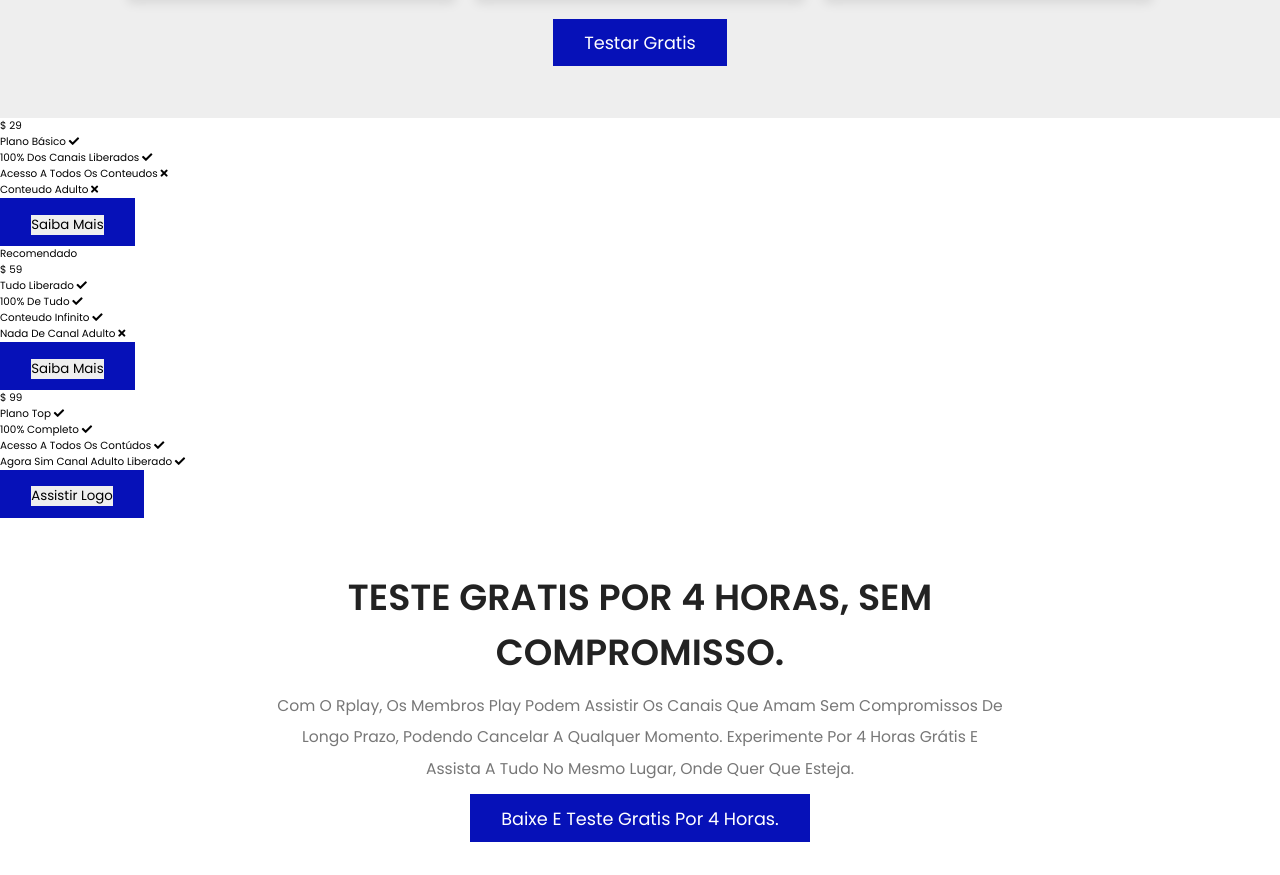
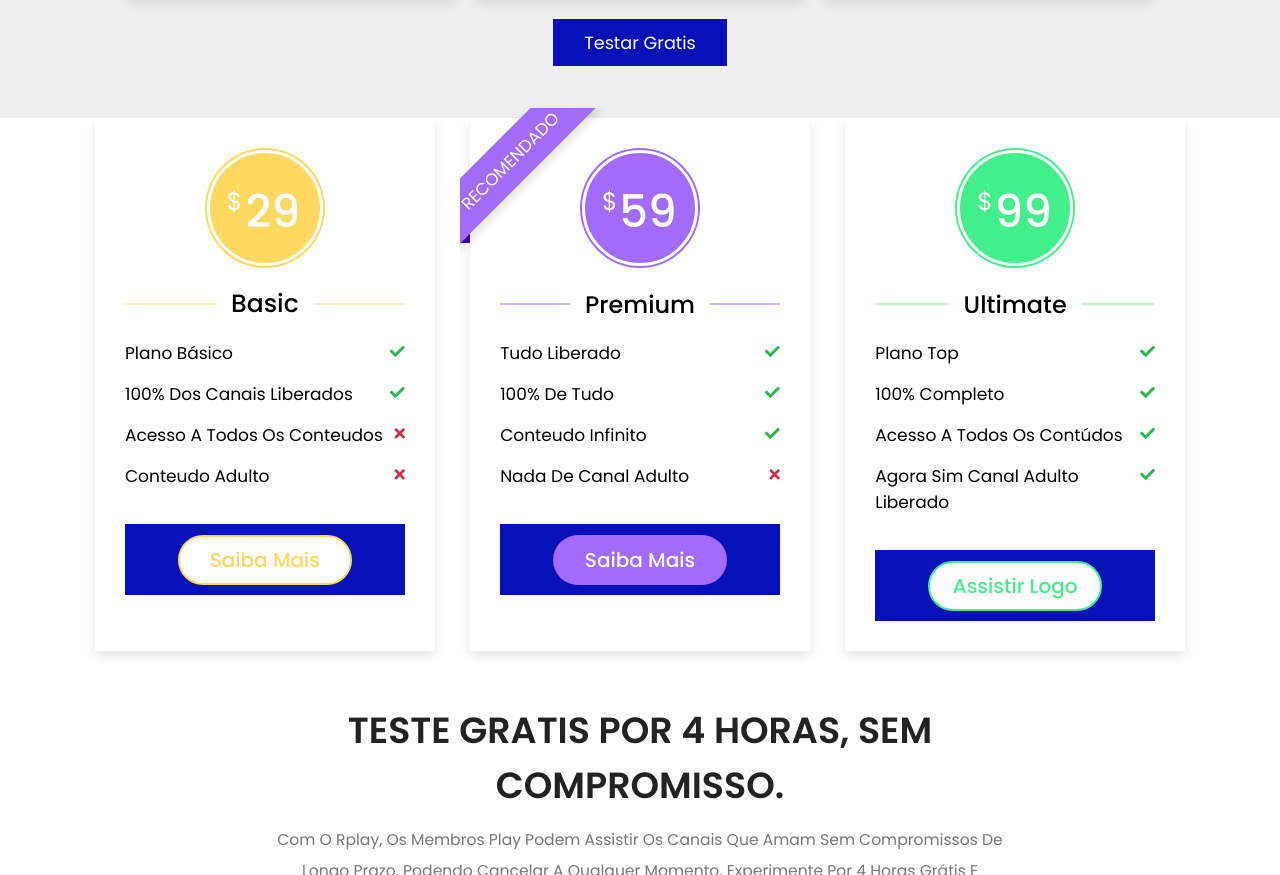
Before and after one commit to Joaquim919/Rplay, a plain HTML site: page index.html in a window 1280 px wide. Shown: the part 3358-4233 px from the top of the page. Drawn offline with nearby package versions, Linux system fonts and the light colour scheme.

Commit message:
Update style.css

```diff
--- a/css/style.css
+++ b/css/style.css
@@ -1,5 +1,4 @@
 @import url('https://fonts.googleapis.com/css2?family=Poppins:wght@100;200;300;400;500;600&display=swap');
-
 
 :root{
     --main-color:#0611b8;
@@ -445,3 +444,231 @@ section {
 		margin: 15px;
 	}
 }
+
+
+
+.body{
+    display: flex;
+    align-items: center;
+    justify-content: center;
+    min-height: 100vh;
+    padding: 20px;
+    background: #647df9;
+  }
+  .wrapper{
+    max-width: 1090px;
+    width: 100%;
+    margin: auto;
+    display: flex;
+    flex-wrap: wrap;
+    justify-content: space-between;
+  }
+  .wrapper .table{
+    background: #fff;
+    width: calc(33% - 20px);
+    padding: 30px 30px;
+    position: relative;
+    box-shadow: 0 5px 10px rgba(0,0,0,0.1);
+  }
+  .table .price-section{
+    display: flex;
+    justify-content: center;
+  }
+  .table .price-area{
+    height: 120px;
+    width: 120px;
+    border-radius: 50%;
+    padding: 2px;
+  }
+  .price-area .inner-area{
+    height: 100%;
+    width: 100%;
+    border-radius: 50%;
+    border: 3px solid #fff;
+    line-height: 117px;
+    text-align: center;
+    color: #fff;
+    position: relative;
+  }
+  .price-area .inner-area .text{
+    font-size: 25px;
+    font-weight: 400;
+    position: absolute;
+    top: -10px;
+    left: 17px;
+  }
+  .price-area .inner-area .price{
+    font-size: 45px;
+    font-weight: 500;
+    margin-left: 16px;
+  }
+  .table .package-name{
+    width: 100%;
+    height: 2px;
+    margin: 35px 0;
+    position: relative;
+  }
+  .table .package-name::before{
+    position: absolute;
+    top: 50%;
+    left: 50%;
+    font-size: 25px;
+    font-weight: 500;
+    background: #fff;
+    padding: 0 15px;
+    transform: translate(-50%, -50%);
+  }
+  .table .features li{
+    margin-bottom: 15px;
+    list-style: none;
+    display: flex;
+    justify-content: space-between;
+  }
+  .features li .list-name{
+    font-size: 17px;
+    font-weight: 400;
+  }
+  .features li .icon{
+    font-size: 15px;
+  }
+  .features li .icon.check{
+    color: #2db94d;
+  }
+  .features li .icon.cross{
+    color: #cd3241;
+  }
+  .table .btn{
+    width: 100%;
+    display: flex;
+    margin-top: 35px;
+    justify-content: center;
+  }
+  .table .btn button{
+    width: 80%;
+    height: 50px;
+    color: #fff;
+    font-size: 20px;
+    font-weight: 500;
+    border: none;
+    outline: none;
+    border-radius: 25px;
+    cursor: pointer;
+    transition: all 0.3s ease;
+  }
+  .table .btn button:hover{
+    border-radius: 5px;
+  }
+  .basic .features li::selection{
+    background: #ffd861;
+  }
+  .basic ::selection,
+  .basic .price-area,
+  .basic .inner-area{
+    background: #ffd861;
+  }
+  .basic .btn button{
+    border: 2px solid #ffd861;
+    background: #fff;
+    color: #ffd861;
+  }
+  .basic .btn button:hover{
+    background: #ffd861;
+    color: #fff;
+  }
+  .premium ::selection,
+  .premium .price-area,
+  .premium .inner-area,
+  .premium .btn button{
+    background: #a26bfa;
+  }
+  .premium .btn button:hover{
+    background: #833af8;
+  }
+  .ultimate ::selection,
+  .ultimate .price-area,
+  .ultimate .inner-area{
+    background: #43ef8b;
+  }
+  .ultimate .btn button{
+    border: 2px solid #43ef8b;
+    color: #43ef8b;
+    background: #fff;
+  }
+  .ultimate .btn button:hover{
+    background: #43ef8b;
+    color: #fff;
+  }
+  .basic .package-name{
+    background: #ffecb3;
+  }
+  .premium .package-name{
+    background: #d0b3ff;
+  }
+  .ultimate .package-name{
+    background: #baf8d4;
+  }
+  .basic .package-name::before{
+    content: "Basic";
+  }
+  .premium .package-name::before{
+    content: "Premium";
+    font-size: 24px;
+  }
+  .ultimate .package-name::before{
+    content: "Ultimate";
+    font-size: 24px;
+  }
+  @media (max-width: 1020px) {
+    .wrapper .table{
+      width: calc(50% - 20px);
+      margin-bottom: 40px;
+    }
+  }
+  @media (max-width: 698px) {
+    .wrapper .table{
+      width: 100%;
+    }
+  }
+  ::selection{
+    color: #fff;
+  }
+  .table .ribbon{
+    width: 150px;
+    height: 150px;
+    position: absolute;
+    top: -10px;
+    left: -10px;
+    overflow: hidden;
+  }
+  .table .ribbon::before,
+  .table .ribbon::after{
+    position: absolute;
+    content: "";
+    z-index: -1;
+    display: block;
+    border: 7px solid #4606ac;
+    border-top-color: transparent;
+    border-left-color: transparent;
+  }
+  .table .ribbon::before{
+    top: 0px;
+    right: 15px;
+  }
+  .table .ribbon::after{
+    bottom: 15px;
+    left: 0px;
+  }
+  .table .ribbon span{
+    position: absolute;
+    top: 30px;
+    right: 0;
+    transform: rotate(-45deg);
+    width: 200px;
+    background: #a26bfa;
+    padding: 10px 0;
+    color: #fff;
+    text-align: center;
+    font-size: 17px;
+    text-transform: uppercase;
+    box-shadow: 0 5px 10px rgba(0,0,0,0.12);
+  }
```
